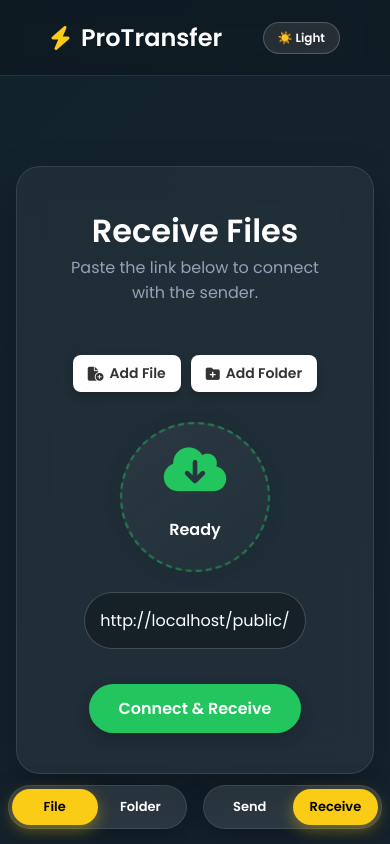
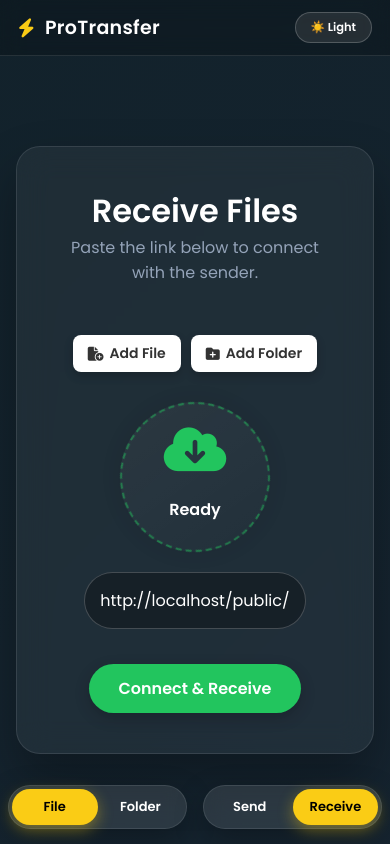
Before and after one commit to rk7852430-ctrl/protransfer, a website: page public/index.html in a window 390 px wide. Shown: the top 844 px of the page. Drawn offline with nearby package versions, Linux system fonts and the light colour scheme; no server answers.

Commit message:
Add files via upload

```diff
--- a/public/index.html
+++ b/public/index.html
@@ -77,11 +77,19 @@
   transition: all 0.3s ease;
 }
 
-/* Mobile screen ke liye button ko thoda chhota karna */
+/* Mobile screen ke liye Premium Logo aur Button Design */
 @media (max-width: 600px) {
+  nav {
+    padding: 12px 18px !important; /* Top-bottom se thoda kam kiya taaki bar clean lage */
+  }
+  .logo {
+    font-size: 19px !important;    /* Ekdum balanced size, na zyada chhota na bada */
+    letter-spacing: 0.3px !important; /* Premium branding look ke liye halka sa space */
+  }
   .theme-btn {
-    padding: 6px 14px;
-    font-size: 12px;
+    padding: 6px 15px !important;  /* Button ko halka sa lamba aur sleek kiya */
+    font-size: 11.5px !important;  /* Text ekdum clean aur readable dikhega */
+    border-radius: 30px !important;/* Perfect smooth pill-shape capsular design */
   }
 }
 
```
